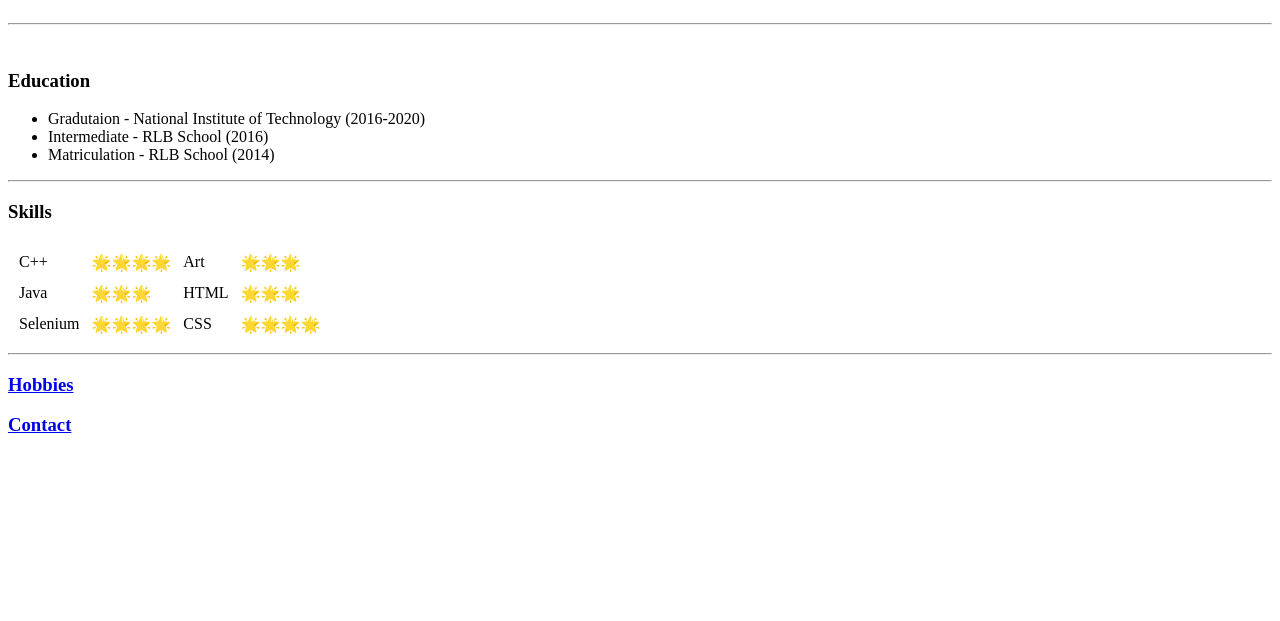
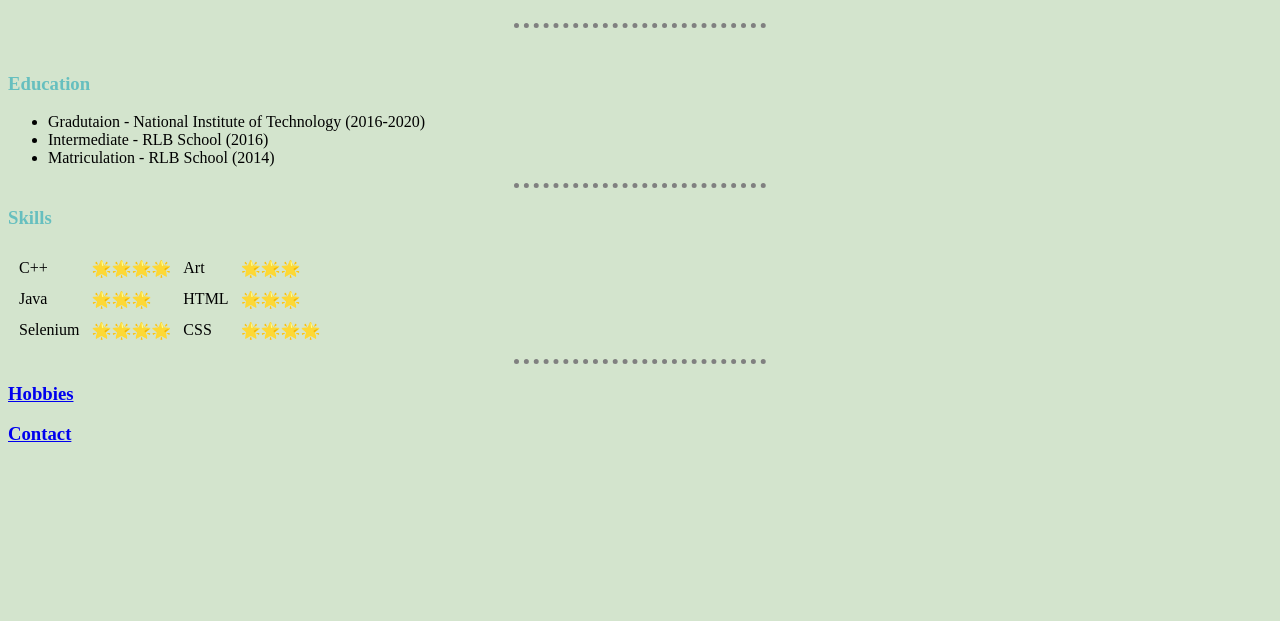
Before and after one commit to DishaPandit/CV, a plain HTML site: page index.html in a window 1280 px wide. Shown: the part 179-800 px from the top of the page. Drawn offline with Linux system fonts and the light colour scheme.

Commit message:
Adding CSS file

```diff
--- /dev/null
+++ b/css/style.css
@@ -0,0 +1,13 @@
+body{
+    background-color: #D3E4CD;
+}
+hr{
+    border-color: grey;
+    border-width: 5px;
+    border-style: dotted none none;
+    width: 20%;
+}
+
+h1,h3{
+    color : #66BFBF;
+}
--- a/index.html
+++ b/index.html
@@ -6,9 +6,24 @@
     <meta http-equiv="X-UA-Compatible" content="IE=edge">
     <meta name="viewport" content="width=device-width, initial-scale=1.0">
     <title>Disha's Personal Site 💚</title>
+    <link rel="stylesheet" href="css/style.css">
+
+<!--
+    <style>
+        body{
+            background-color: #D3E4CD;
+        }
+        hr{
+            border-color: grey;
+            border-width: 5px;
+            border-style: dotted none none;
+            width: 20%;
+        }
+    </style>
+     -->
 </head>
-
 <body>
+<!-- <body style="background-color: #D3E4CD;"> -->
     <table cellspacing="10" >
         <tr>
             <td>
```
Also changed, not shown: contact.html (+1 -0 lines), hobbies.html (+1 -0 lines).
